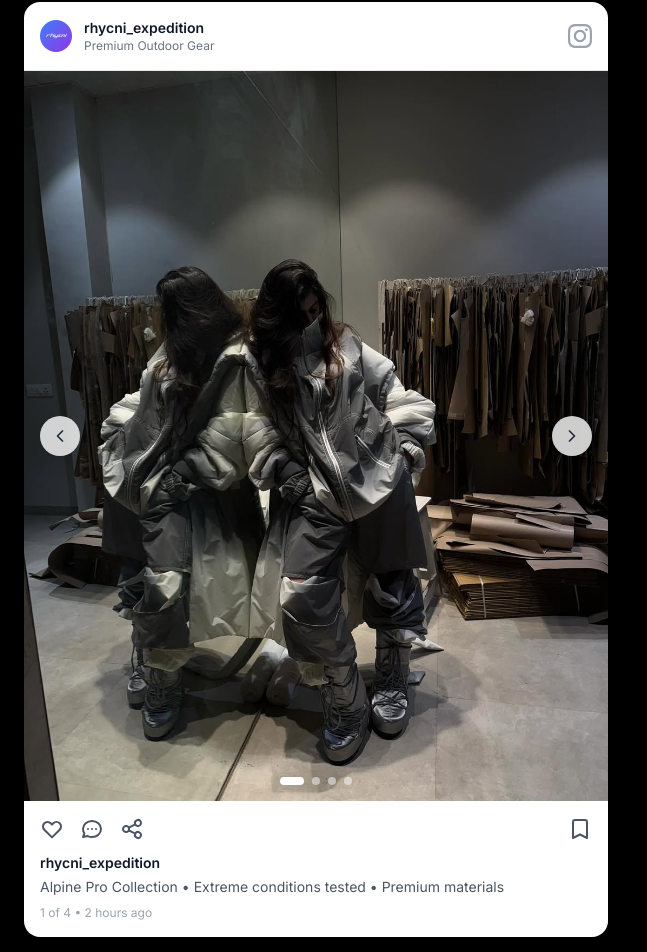
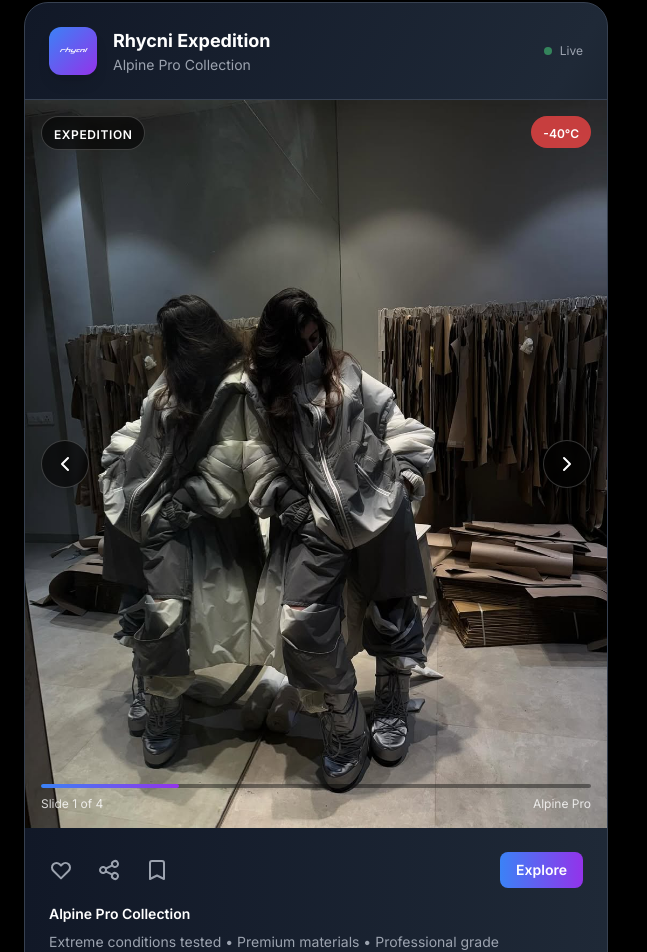
Before and after one commit to sameer6699/Rhycni-threejs-website-code, a React (Vite) app: page / in a window 1280 px wide. Shown: the part 878-1830 px from the top of the page, without its empty margins (0-647 px from the left). Built offline with nearby package versions, Linux system fonts and the light colour scheme.

Commit message:
UI enhancement

```diff
--- a/src/components/CaseStudies.tsx
+++ b/src/components/CaseStudies.tsx
@@ -2,6 +2,9 @@ import React, { useEffect, useRef } from 'react';
 import { gsap } from 'gsap';
 import { ScrollTrigger } from 'gsap/ScrollTrigger';
 import { ExternalLink, Calendar, Users, Award } from 'lucide-react';
+
+// Register ScrollTrigger plugin
+gsap.registerPlugin(ScrollTrigger);
 
 const CaseStudies: React.FC = () => {
   const sectionRef = useRef<HTMLDivElement>(null);
--- a/src/components/Expedition.tsx
+++ b/src/components/Expedition.tsx
@@ -67,36 +67,35 @@ const Expedition: React.FC = () => {
   return (
     <section ref={sectionRef} className="relative min-h-screen bg-black">
       <div className="max-w-7xl mx-auto px-6 py-20">
-        <div className="grid grid-cols-1 lg:grid-cols-2 gap-16 items-center">
+        <div className="grid grid-cols-1 lg:grid-cols-2 gap-16 items-start">
 
-          {/* Left: Instagram-style Gallery */}
+          {/* Left: Expedition Gallery */}
           <div ref={imageRef} className="relative">
-            <div className="relative overflow-hidden rounded-2xl bg-white shadow-2xl">
+            <div className="relative overflow-hidden rounded-3xl bg-gradient-to-br from-gray-900 via-gray-800 to-black border border-gray-700 shadow-2xl">
               {/* Gallery Header */}
-              <div className="flex items-center justify-between p-4 border-b border-gray-200">
-                <div className="flex items-center space-x-3">
-                  <div className="w-8 h-8 bg-gradient-to-br from-blue-500 to-purple-600 rounded-full flex items-center justify-center">
+              <div className="flex items-center justify-between p-6 border-b border-gray-700">
+                <div className="flex items-center space-x-4">
+                  <div className="w-12 h-12 bg-gradient-to-br from-blue-500 to-purple-600 rounded-xl flex items-center justify-center shadow-lg">
                     <img
                       src="/rhycni.png"
                       alt="Rhycni"
-                      className="w-6 h-6 object-contain"
+                      className="w-8 h-8 object-contain"
                       style={{ filter: 'brightness(0) invert(1)' }}
                     />
                   </div>
                   <div>
-                    <div className="text-sm font-semibold text-gray-900">rhycni_expedition</div>
-                    <div className="text-xs text-gray-500">Premium Outdoor Gear</div>
+                    <div className="text-lg font-bold text-white">Rhycni Expedition</div>
+                    <div className="text-sm text-gray-400">Alpine Pro Collection</div>
                   </div>
                 </div>
-                <div className="text-gray-400">
-                  <svg className="w-6 h-6" fill="currentColor" viewBox="0 0 24 24">
-                    <path d="M12 2.163c3.204 0 3.584.012 4.85.07 3.252.148 4.771 1.691 4.919 4.919.058 1.265.069 1.645.069 4.849 0 3.205-.012 3.584-.069 4.849-.149 3.225-1.664 4.771-4.919 4.919-1.266.058-1.644.07-4.85.07-3.204 0-3.584-.012-4.849-.07-3.26-.149-4.771-1.699-4.919-4.92-.058-1.265-.07-1.644-.07-4.849 0-3.204.013-3.583.07-4.849.149-3.227 1.664-4.771 4.919-4.919 1.266-.057 1.645-.069 4.849-.069zm0-2.163c-3.259 0-3.667.014-4.947.072-4.358.2-6.78 2.618-6.98 6.98-.059 1.281-.073 1.689-.073 4.948 0 3.259.014 3.668.072 4.948.2 4.358 2.618 6.78 6.98 6.98 1.281.058 1.689.072 4.948.072 3.259 0 3.668-.014 4.948-.072 4.354-.2 6.782-2.618 6.979-6.98.059-1.28.073-1.689.073-4.948 0-3.259-.014-3.667-.072-4.947-.196-4.354-2.617-6.78-6.979-6.98-1.281-.059-1.69-.073-4.949-.073zm0 5.838c-3.403 0-6.162 2.759-6.162 6.162s2.759 6.163 6.162 6.163 6.162-2.759 6.162-6.163c0-3.403-2.759-6.162-6.162-6.162zm0 10.162c-2.209 0-4-1.79-4-4 0-2.209 1.791-4 4-4s4 1.791 4 4c0 2.21-1.791 4-4 4zm6.406-11.845c-.796 0-1.441.645-1.441 1.44s.645 1.44 1.441 1.44c.795 0 1.439-.645 1.439-1.44s-.644-1.44-1.439-1.44z"/>
-                  </svg>
+                <div className="flex items-center space-x-2">
+                  <div className="w-2 h-2 bg-green-400 rounded-full animate-pulse"></div>
+                  <span className="text-xs text-gray-400">Live</span>
                 </div>
               </div>
 
               {/* Gallery Content */}
-              <div className="relative aspect-[4/5] bg-gray-100">
+              <div className="relative aspect-[4/5] bg-gradient-to-br from-gray-800 to-gray-900">
                 {/* Current Slide */}
                 <div className="w-full h-full relative">
                   {galleryItems[currentSlide].type === 'video' ? (
@@ -119,86 +118,97 @@ const Expedition: React.FC = () => {
                   {/* Video Play Icon Overlay */}
                   {galleryItems[currentSlide].type === 'video' && (
                     <div className="absolute inset-0 flex items-center justify-center">
-                      <div className="w-16 h-16 bg-white/20 backdrop-blur-sm rounded-full flex items-center justify-center">
-                        <Play size={24} className="text-white ml-1" />
+                      <div className="w-20 h-20 bg-black/40 backdrop-blur-sm rounded-full flex items-center justify-center border border-white/20">
+                        <Play size={32} className="text-white ml-1" />
                       </div>
                     </div>
                   )}
+
+                  {/* Expedition Badge */}
+                  <div className="absolute top-4 left-4 bg-black/60 backdrop-blur-sm rounded-full px-3 py-1 border border-white/20">
+                    <span className="text-xs font-semibold text-white uppercase tracking-wider">Expedition</span>
+                  </div>
+
+                  {/* Temperature Badge */}
+                  <div className="absolute top-4 right-4 bg-red-500/80 backdrop-blur-sm rounded-full px-3 py-1">
+                    <span className="text-xs font-semibold text-white">-40°C</span>
+                  </div>
                 </div>
 
                 {/* Navigation Arrows */}
                 <button
                   onClick={prevSlide}
-                  className="absolute left-4 top-1/2 -translate-y-1/2 w-10 h-10 bg-white/80 backdrop-blur-sm rounded-full flex items-center justify-center hover:bg-white transition-colors duration-200 shadow-lg"
+                  className="absolute left-4 top-1/2 -translate-y-1/2 w-12 h-12 bg-black/60 backdrop-blur-sm rounded-full flex items-center justify-center hover:bg-black/80 transition-all duration-300 border border-white/20 shadow-lg"
                 >
-                  <ChevronLeft size={20} className="text-gray-800" />
+                  <ChevronLeft size={24} className="text-white" />
                 </button>
 
                 <button
                   onClick={nextSlide}
-                  className="absolute right-4 top-1/2 -translate-y-1/2 w-10 h-10 bg-white/80 backdrop-blur-sm rounded-full flex items-center justify-center hover:bg-white transition-colors duration-200 shadow-lg"
+                  className="absolute right-4 top-1/2 -translate-y-1/2 w-12 h-12 bg-black/60 backdrop-blur-sm rounded-full flex items-center justify-center hover:bg-black/80 transition-all duration-300 border border-white/20 shadow-lg"
                 >
-                  <ChevronRight size={20} className="text-gray-800" />
+                  <ChevronRight size={24} className="text-white" />
                 </button>
 
-                {/* Dots Indicator */}
-                <div className="absolute bottom-4 left-1/2 -translate-x-1/2 flex space-x-2">
-                  {galleryItems.map((_, index) => (
-                    <button
-                      key={index}
-                      onClick={() => setCurrentSlide(index)}
-                      className={`w-2 h-2 rounded-full transition-all duration-200 ${
-                        index === currentSlide
-                          ? 'bg-white w-6'
-                          : 'bg-white/50 hover:bg-white/75'
-                      }`}
-                    />
-                  ))}
+                {/* Progress Bar */}
+                <div className="absolute bottom-4 left-4 right-4">
+                  <div className="w-full bg-black/40 backdrop-blur-sm rounded-full h-1">
+                    <div
+                      className="bg-gradient-to-r from-blue-500 to-purple-600 h-1 rounded-full transition-all duration-300"
+                      style={{ width: `${((currentSlide + 1) / galleryItems.length) * 100}%` }}
+                    ></div>
+                  </div>
+                  <div className="flex justify-between mt-2">
+                    <span className="text-xs text-white/80">Slide {currentSlide + 1} of {galleryItems.length}</span>
+                    <span className="text-xs text-white/80">Alpine Pro</span>
+                  </div>
                 </div>
               </div>
 
               {/* Gallery Footer */}
-              <div className="p-4">
-                <div className="flex items-center justify-between mb-3">
-                  <div className="flex items-center space-x-4">
-                    <button className="text-gray-600 hover:text-gray-900 transition-colors">
+              <div className="p-6 bg-gradient-to-r from-gray-900 to-gray-800">
+                <div className="flex items-center justify-between mb-4">
+                  <div className="flex items-center space-x-6">
+                    <button className="text-gray-400 hover:text-white transition-colors duration-200">
                       <svg className="w-6 h-6" fill="none" stroke="currentColor" viewBox="0 0 24 24">
                         <path strokeLinecap="round" strokeLinejoin="round" strokeWidth={2} d="M4.318 6.318a4.5 4.5 0 000 6.364L12 20.364l7.682-7.682a4.5 4.5 0 00-6.364-6.364L12 7.636l-1.318-1.318a4.5 4.5 0 00-6.364 0z" />
                       </svg>
                     </button>
-                    <button className="text-gray-600 hover:text-gray-900 transition-colors">
-                      <svg className="w-6 h-6" fill="none" stroke="currentColor" viewBox="0 0 24 24">
-                        <path strokeLinecap="round" strokeLinejoin="round" strokeWidth={2} d="M8 12h.01M12 12h.01M16 12h.01M21 12c0 4.418-4.03 8-9 8a9.863 9.863 0 01-4.255-.949L3 20l1.395-3.72C3.512 15.042 3 13.574 3 12c0-4.418 4.03-8 9-8s9 3.582 9 8z" />
-                      </svg>
-                    </button>
-                    <button className="text-gray-600 hover:text-gray-900 transition-colors">
+                    <button className="text-gray-400 hover:text-white transition-colors duration-200">
                       <svg className="w-6 h-6" fill="none" stroke="currentColor" viewBox="0 0 24 24">
                         <path strokeLinecap="round" strokeLinejoin="round" strokeWidth={2} d="M8.684 13.342C8.886 12.938 9 12.482 9 12c0-.482-.114-.938-.316-1.342m0 2.684a3 3 0 110-2.684m0 2.684l6.632 3.316m-6.632-6l6.632-3.316m0 0a3 3 0 105.367-2.684 3 3 0 00-5.367 2.684zm0 9.316a3 3 0 105.367 2.684 3 3 0 00-5.367-2.684z" />
                       </svg>
                     </button>
+                    <button className="text-gray-400 hover:text-white transition-colors duration-200">
+                      <svg className="w-6 h-6" fill="none" stroke="currentColor" viewBox="0 0 24 24">
+                        <path strokeLinecap="round" strokeLinejoin="round" strokeWidth={2} d="M5 5a2 2 0 012-2h10a2 2 0 012 2v16l-7-3.5L5 21V5z" />
+                      </svg>
+                    </button>
                   </div>
-                  <button className="text-gray-600 hover:text-gray-900 transition-colors">
-                    <svg className="w-6 h-6" fill="none" stroke="currentColor" viewBox="0 0 24 24">
-                      <path strokeLinecap="round" strokeLinejoin="round" strokeWidth={2} d="M5 5a2 2 0 012-2h10a2 2 0 012 2v16l-7-3.5L5 21V5z" />
-                    </svg>
+                  <button className="bg-gradient-to-r from-blue-500 to-purple-600 text-white px-4 py-2 rounded-lg text-sm font-semibold hover:from-blue-600 hover:to-purple-700 transition-all duration-300">
+                    Explore
                   </button>
                 </div>
 
-                <div className="text-sm font-semibold text-gray-900 mb-1">
-                  rhycni_expedition
-                </div>
-                <div className="text-sm text-gray-600">
-                  Alpine Pro Collection • Extreme conditions tested • Premium materials
-                </div>
-                <div className="text-xs text-gray-400 mt-2">
-                  {currentSlide + 1} of {galleryItems.length} • 2 hours ago
+                <div className="space-y-2">
+                  <div className="text-sm font-semibold text-white">
+                    Alpine Pro Collection
+                  </div>
+                  <div className="text-sm text-gray-400">
+                    Extreme conditions tested • Premium materials • Professional grade
+                  </div>
+                  <div className="flex items-center space-x-4 text-xs text-gray-500">
+                    <span>Temperature: -40°C to +20°C</span>
+                    <span>•</span>
+                    <span>Waterproof: 20,000mm</span>
+                  </div>
                 </div>
               </div>
             </div>
           </div>
 
           {/* Right: Content */}
-          <div ref={contentRef} className="space-y-8">
+          <div ref={contentRef} className="space-y-8 pt-16">
             {/* Rhycni Brand Info */}
             <div className="space-y-6">
               <h2 className="text-5xl md:text-6xl font-black text-white leading-none">
@@ -257,28 +267,7 @@ const Expedition: React.FC = () => {
               </button>
             </div>
 
-            {/* Expedition Features */}
-            <div className="grid grid-cols-1 md:grid-cols-2 gap-6">
-              <div className="bg-white/5 backdrop-blur-md rounded-xl p-6 border border-white/10">
-                <div className="flex items-center space-x-3 mb-4">
-                  <Compass size={24} className="text-blue-400" />
-                  <h4 className="text-lg font-semibold text-white">Adventure Ready</h4>
-                </div>
-                <p className="text-white/70 text-sm">
-                  Designed for real expeditions, tested in extreme conditions by professional athletes and explorers.
-                </p>
-              </div>
 
-              <div className="bg-white/5 backdrop-blur-md rounded-xl p-6 border border-white/10">
-                <div className="flex items-center space-x-3 mb-4">
-                  <Mountain size={24} className="text-green-400" />
-                  <h4 className="text-lg font-semibold text-white">Mountain Proven</h4>
-                </div>
-                <p className="text-white/70 text-sm">
-                  Every piece tested in the world's most challenging mountain environments for ultimate reliability.
-                </p>
-              </div>
-            </div>
           </div>
         </div>
       </div>
```
